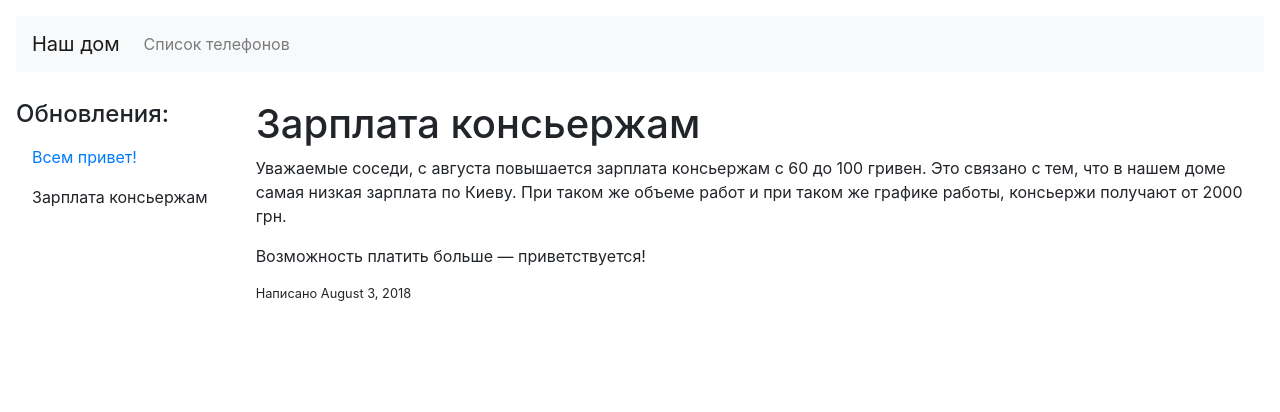
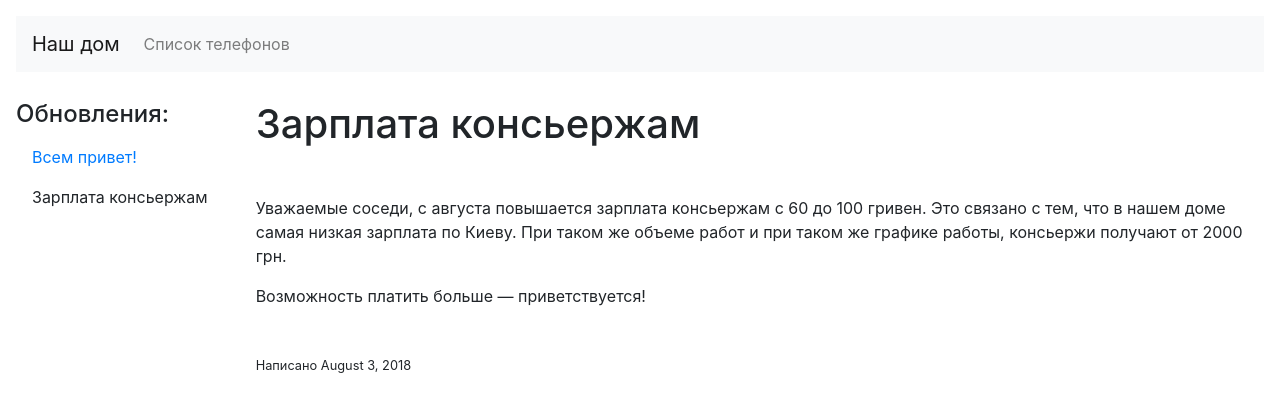
Before and after one commit to heroes-kiev/16b, a Jekyll site: the page built from _posts/2018-08-03-concierges.md, in a window 1280 px wide. Shown: the top 412 px of the page. Built offline with Jekyll 4.4.1, drawn with Linux system fonts in a browser that asks for light colours.

Commit message:
add spacing to post

```diff
--- a/_layouts/post.html
+++ b/_layouts/post.html
@@ -3,13 +3,13 @@ layout: default
 ---
 
 <article class="post">
-  <h1>{{ page.title }}</h1>
+  <h1 class="mb-5">{{ page.title }}</h1>
 
   <div class="entry">
     {{ content }}
   </div>
 
-  <div class="date small">
+  <div class="date small mt-5">
     Написано {{ page.date | date: "%B %e, %Y" }}
   </div>
 </article>
```
